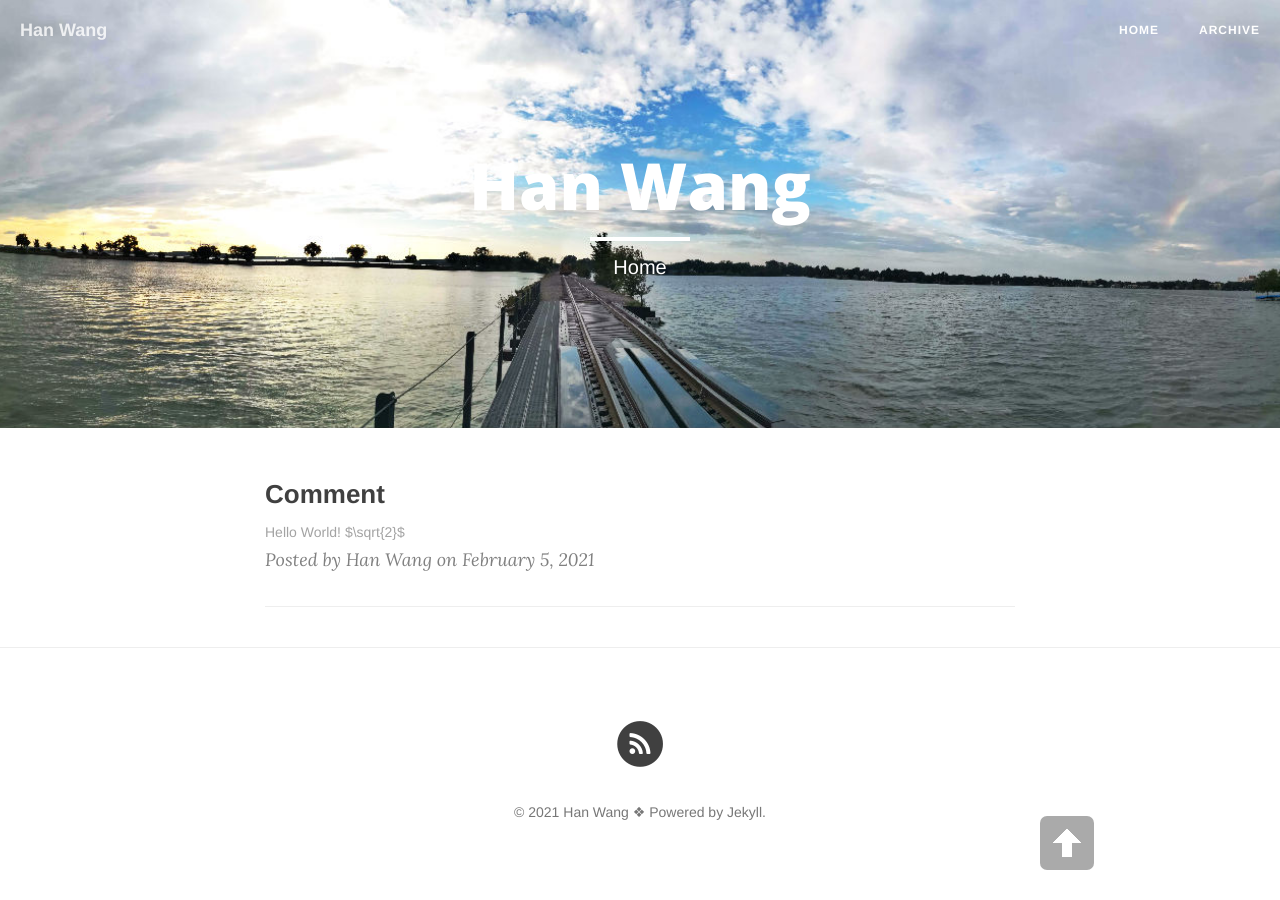
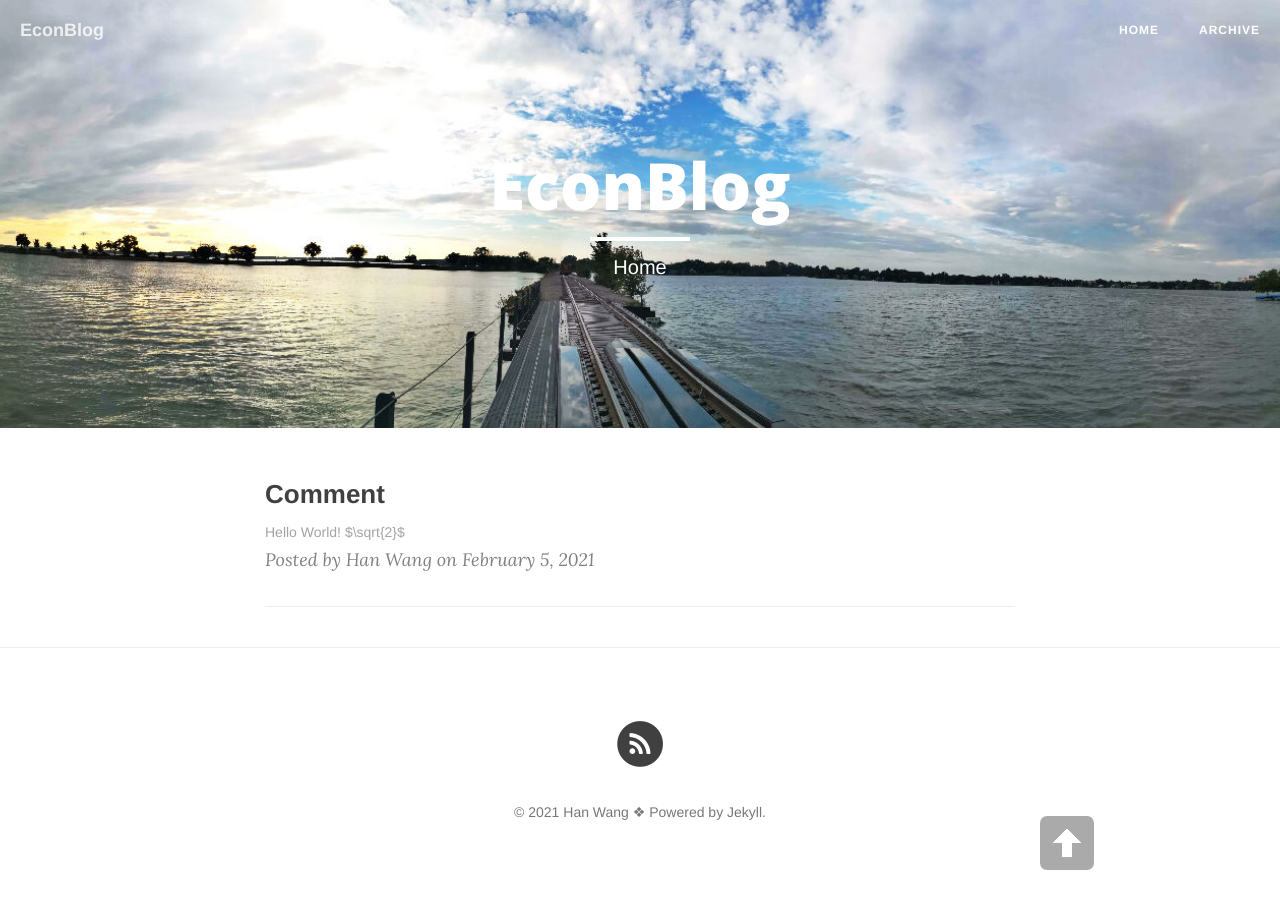
Before and after one commit to hanwangecon/hanwangecon.github.io, a Jekyll site: the page built from index.html, in a window 1280 px wide. Built offline with Jekyll 4.4.1, drawn with Linux system fonts in a browser that asks for light colours; nearby versions of some CDN libraries; the list of posts is cut into pages by our own code.

Commit message:
Update _config.yml

```diff
--- a/_config.yml
+++ b/_config.yml
@@ -1,5 +1,5 @@
 # Site settings
-title: Han Wang # 你的博客名字，可以定义修订
+title: EconBlog # 你的博客名字，可以定义修订
 header-img: "img/background2.jpg"
 tagline: "cn"
 description: "This is my Blog."  # 一句话描述你的博客
@@ -33,7 +33,7 @@ paginate: 8
 exclude: ["less","node_modules","Gruntfile.js","package.json","README.md"]
 
 # http://en.wikipedia.org/wiki/List_of_tz_database_time_zones
-timezone: US/Central
+timezone: US/Eastern
 
 # Defaults for posts
 defaults:
```
